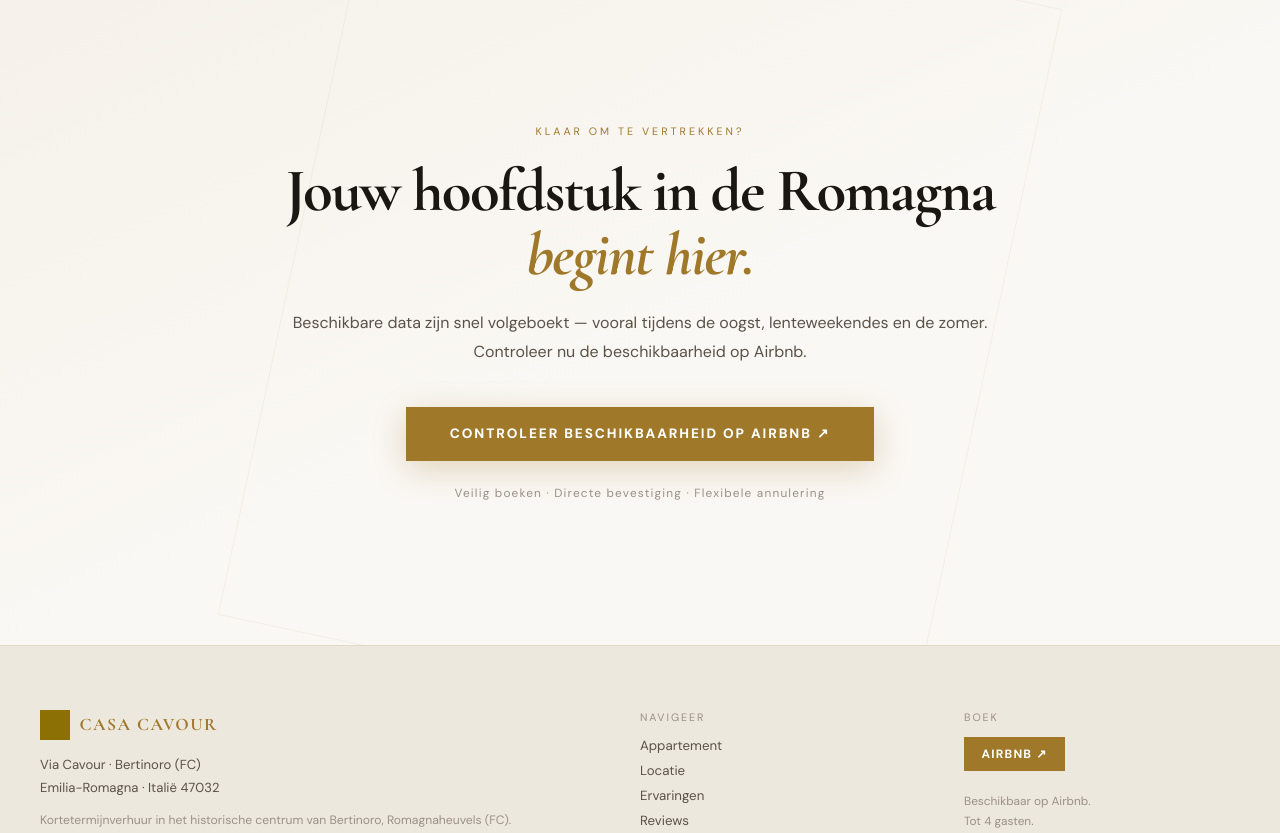
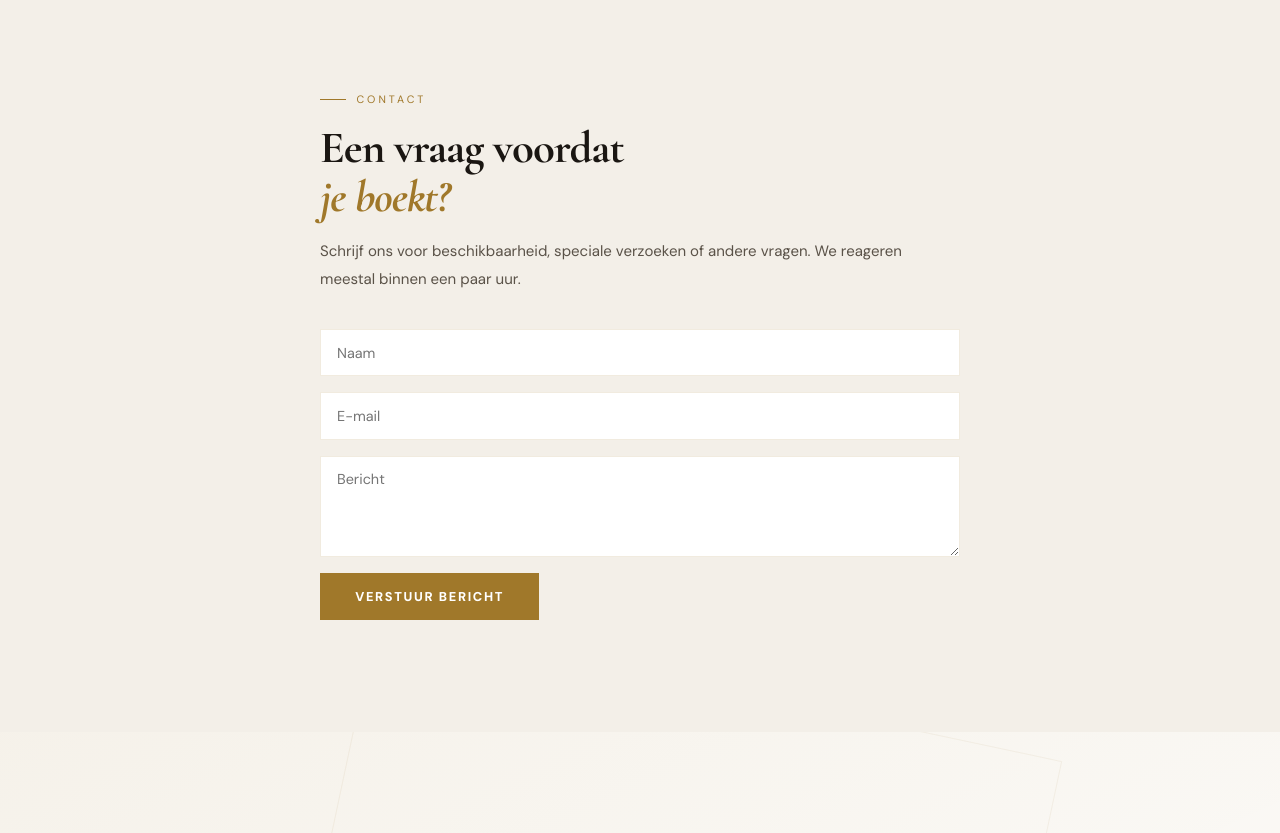
Before and after one commit to vittorionegri68-alt/casa-cavour-nl, a React (Vite) app: page / in a window 1280 px wide. Shown: the part 9787-10620 px from the top of the page. Built offline with nearby package versions, Linux system fonts and the light colour scheme.

Commit message:
Add files via upload

```diff
--- a/src/App.jsx
+++ b/src/App.jsx
@@ -783,6 +783,96 @@ function FinalCTA() {
   );
 }
 
+function Contact() {
+  const [sending, setSending] = useState(false);
+  const [sent, setSent] = useState(false);
+  const [error, setError] = useState(false);
+
+  async function handleSubmit(e) {
+    e.preventDefault();
+    const form = e.target;
+    if (form.website.value) { setSent(true); return; } // honeypot: bot, doe alsof het lukt
+    const payload = {
+      name: form.name.value.trim(),
+      email: form.email.value.trim(),
+      message: form.message.value.trim(),
+      website: "",
+      source: location.hostname + location.pathname,
+    };
+    try {
+      setSending(true);
+      setError(false);
+      const res = await fetch("/api/lead", {
+        method: "POST",
+        headers: { "Content-Type": "application/json" },
+        body: JSON.stringify(payload),
+      });
+      if (!res.ok) throw new Error("bad status");
+      setSent(true);
+      form.reset();
+    } catch (err) {
+      setError(true);
+    } finally {
+      setSending(false);
+    }
+  }
+
+  const inputStyle = {
+    width: "100%",
+    padding: "0.85rem 1rem",
+    fontFamily: "'DM Sans',sans-serif",
+    fontSize: "0.9rem",
+    color: C.text,
+    background: "#fff",
+    border: `1.5px solid ${C.border}`,
+    outline: "none",
+    transition: "border-color 0.2s",
+  };
+
+  return (
+    <section id="contact" style={{ background: C.bg2, padding: "7rem 2rem" }}>
+      <div style={{ maxWidth: 640, margin: "0 auto" }}>
+        <Reveal>
+          <div style={{ fontSize: "0.67rem", letterSpacing: "0.28em", color: C.gold, textTransform: "uppercase", fontFamily: "'DM Sans',sans-serif", marginBottom: "1.1rem", display: "flex", alignItems: "center", gap: "0.65rem" }}>
+            <span style={{ width: 26, height: 1, background: C.gold, display: "inline-block" }} /> Contact
+          </div>
+          <h2 style={{ fontFamily: "'Cormorant Garamond','Playfair Display',serif", fontSize: "clamp(1.8rem,3.5vw,3rem)", color: C.text, fontWeight: 700, lineHeight: 1.1, marginBottom: "1rem", letterSpacing: "-0.02em" }}>
+            Een vraag voordat<br /><span style={{ color: C.gold, fontStyle: "italic" }}>je boekt?</span>
+          </h2>
+          <p style={{ fontSize: "0.94rem", color: C.textMid, lineHeight: 1.85, fontFamily: "'DM Sans',sans-serif", marginBottom: "2.2rem" }}>
+            Schrijf ons voor beschikbaarheid, speciale verzoeken of andere vragen. We reageren meestal binnen een paar uur.
+          </p>
+
+          {sent ? (
+            <div style={{ padding: "1.5rem", background: "#fff", border: `1.5px solid ${C.gold}`, fontFamily: "'DM Sans',sans-serif", fontSize: "0.92rem", color: C.text }}>
+              Bericht verzonden. We nemen zo snel mogelijk contact met je op.
+            </div>
+          ) : (
+            <form onSubmit={handleSubmit} style={{ display: "flex", flexDirection: "column", gap: "1rem" }}>
+              <input type="text" name="website" tabIndex={-1} autoComplete="off" aria-hidden="true"
+                style={{ position: "absolute", left: "-9999px", width: 1, height: 1, opacity: 0 }} />
+              <input type="text" name="name" placeholder="Naam" required style={inputStyle} />
+              <input type="email" name="email" placeholder="E-mail" required style={inputStyle} />
+              <textarea name="message" placeholder="Bericht" rows={4} required style={{ ...inputStyle, resize: "vertical" }} />
+              <button type="submit" disabled={sending}
+                style={{ alignSelf: "flex-start", background: C.gold, color: "#fff", padding: "0.95rem 2.2rem", fontSize: "0.8rem", fontWeight: 800, letterSpacing: "0.13em", textTransform: "uppercase", border: "none", cursor: sending ? "default" : "pointer", opacity: sending ? 0.7 : 1, fontFamily: "'DM Sans',sans-serif", transition: "all 0.25s" }}
+                onMouseEnter={e => { if (!sending) e.currentTarget.style.background = "#8a6520"; }}
+                onMouseLeave={e => { e.currentTarget.style.background = C.gold; }}>
+                {sending ? "Bezig met verzenden…" : "Verstuur bericht"}
+              </button>
+              {error && (
+                <div style={{ fontFamily: "'DM Sans',sans-serif", fontSize: "0.82rem", color: "#b4453a" }}>
+                  Het versturen is niet gelukt. Probeer het opnieuw, of stuur ons een bericht via Instagram.
+                </div>
+              )}
+            </form>
+          )}
+        </Reveal>
+      </div>
+    </section>
+  );
+}
+
 function Footer() {
   return (
     <footer style={{ background: C.bg3, borderTop: `1px solid ${C.border}`, padding: "4rem 2rem 2rem" }}>
@@ -802,7 +892,7 @@ function Footer() {
           </div>
           <div>
             <div style={{ fontSize: "0.67rem", letterSpacing: "0.18em", textTransform: "uppercase", color: C.textSoft, fontFamily: "'DM Sans',sans-serif", marginBottom: "0.85rem" }}>Navigeer</div>
-            {[["Appartement","appartement"],["Locatie","locatie"],["Ervaringen","ervaringen"],["Reviews","reviews"],["Blog","blog"],["FAQ","qa"]].map(([label, anchor]) => (
+            {[["Appartement","appartement"],["Locatie","locatie"],["Ervaringen","ervaringen"],["Reviews","reviews"],["Blog","blog"],["FAQ","qa"],["Contact","contact"]].map(([label, anchor]) => (
               <a key={anchor} href={`#${anchor}`} style={{ display: "block", color: C.textMid, textDecoration: "none", fontSize: "0.83rem", fontFamily: "'DM Sans',sans-serif", marginBottom: "0.5rem", transition: "color 0.2s" }}
                 onMouseEnter={e => e.target.style.color=C.gold} onMouseLeave={e => e.target.style.color=C.textMid}>
                 {label}
@@ -875,6 +965,7 @@ export default function App() {
       <About />
       <Blog />
       <QA />
+      <Contact />
       <FinalCTA />
       <Footer />
     </>
```
